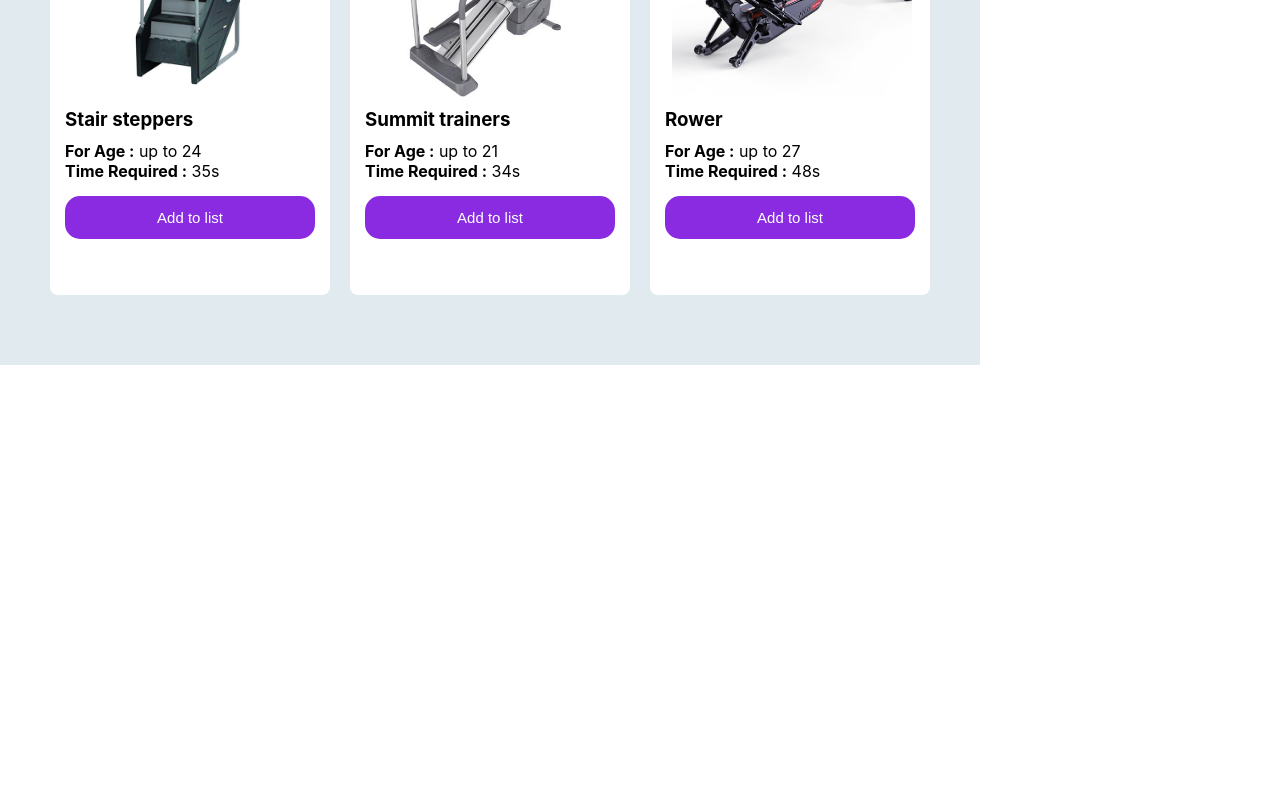
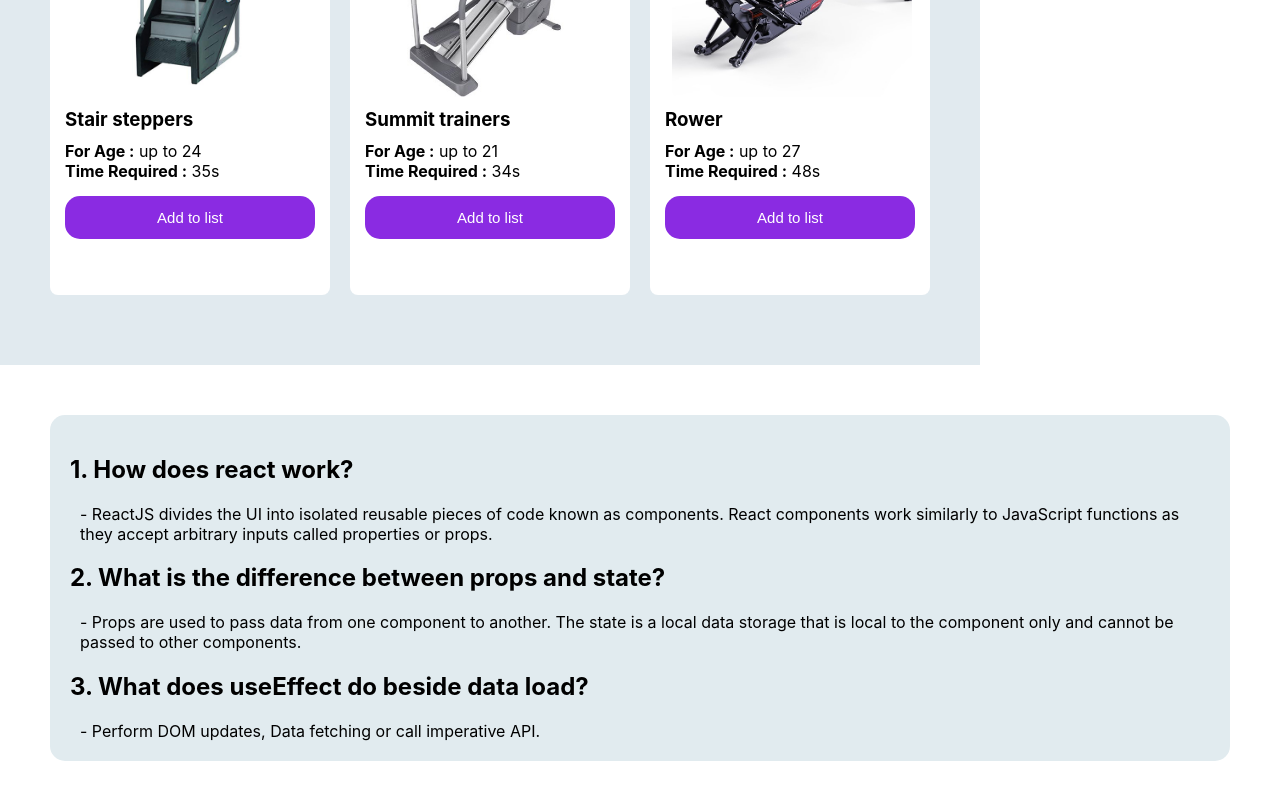
Before and after one commit to MahadiMunna/Alpha-fitness-club_Basic-react-project, a React (Create React App) app: page / in a window 1280 px wide. Shown: the part 866-1666 px from the top of the page. Before the commit the page ends 1231 px from the top, so only its background shows below. Built offline with nearby package versions, Linux system fonts and the light colour scheme.

Commit message:
answer component added

```diff
--- a/src/App.js
+++ b/src/App.js
@@ -1,10 +1,12 @@
 import './App.css';
+import Answers from './components/Answers/Answers';
 import Body from './components/Body/Body';
 
 function App() {
   return (
     <div>
       <Body></Body>
+      <Answers></Answers>
     </div>
   );
 }
--- a/src/components/Answers/Answers.css
+++ b/src/components/Answers/Answers.css
@@ -0,0 +1,6 @@
+.answers{
+    background-color: #E1EBEF;
+    border-radius: 15px;
+    margin: 50px;
+    padding: 20px;
+}
--- a/src/components/Answers/Answers.js
+++ b/src/components/Answers/Answers.js
@@ -3,9 +3,13 @@ import './Answers.css'
 
 const Answers = () => {
     return (
-        <div>
-            <h1>1. How does react work?</h1>
-            <p></p>
+        <div className='answers'>
+            <h2>1. How does react work?</h2>
+            <p>- ReactJS divides the UI into isolated reusable pieces of code known as components. React components work similarly to JavaScript functions as they accept arbitrary inputs called properties or props.</p>
+            <h2>2. What is the difference between props and state?</h2>
+            <p>- Props are used to pass data from one component to another. The state is a local data storage that is local to the component only and cannot be passed to other components.</p>
+            <h2>3. What does useEffect do beside data load?</h2>
+            <p>- Perform DOM updates, Data fetching or call imperative API. </p>
         </div>
     );
 };
--- a/src/components/Body/Body.css
+++ b/src/components/Body/Body.css
@@ -2,11 +2,12 @@
     display: grid;
     grid-template-columns: 3fr 1fr;
     background-color: #d3e1e8ae;
+
 }
 .main-section{
-    position: relative;
+
     margin: 70px 50px;
-    position: relative;
+
 }
 .logo{
     width: 80px;
```
